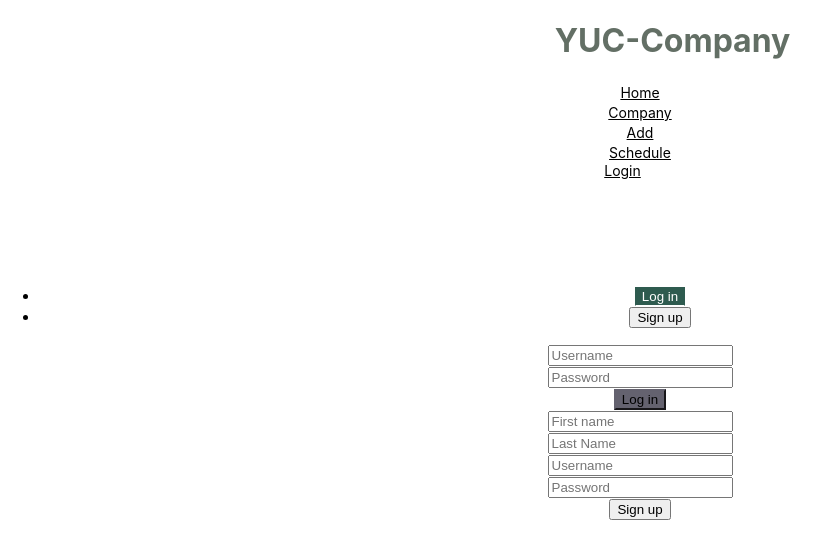
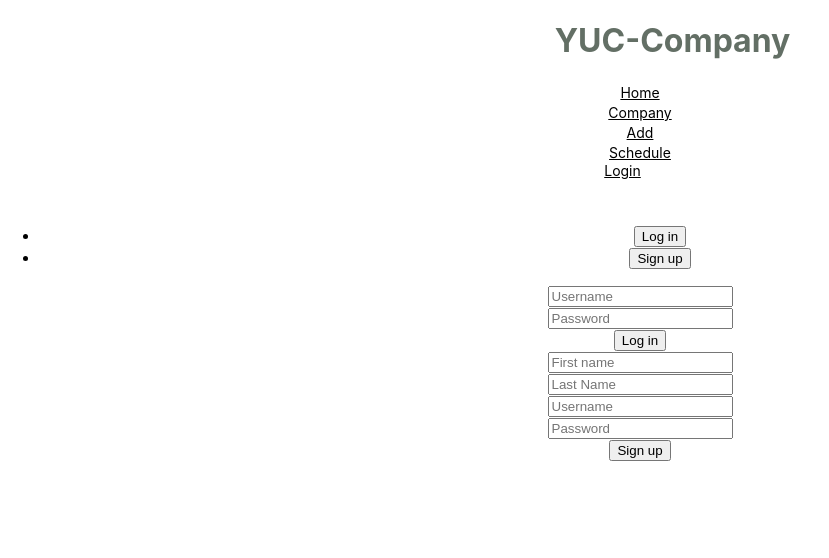
Before and after one commit to sokkhengg/EchoBond-Frond-End, a React (Create React App) app: page /login in a window 1280 px wide. Shown: the top 558 px of the page, without its empty margins (0-829 px from the left). Built offline with nearby package versions, Linux system fonts and the light colour scheme.

Commit message:
clearify form for user login

```diff
--- a/src/components/User/Forms.js
+++ b/src/components/User/Forms.js
@@ -1,9 +1,9 @@
 import React from "react";
+// components
 import Login from "./Login";
 import Signup from "./Signup";
-// import Splash from "./Splash"; // leave it out for now
+// import Splash from "./Splash"; // put a good welcome message when user is logged in
 import "./User.css";
-
 // Bootstrap
 import Tab from "react-bootstrap/Tab";
 import Tabs from "react-bootstrap/Tabs";
@@ -21,9 +21,10 @@ function Forms({ setCurrentUser, currentUser }) {
 
         <Col>
           <Container>
-          <Row className="g-0 align-middle" id="full-row">&nbsp;</Row>
-          <Row className="g-0 align-middle" id="full-row">&nbsp;</Row>
-          <Row className="g-0 align-middle" id="full-row">&nbsp;</Row>
+          {/* leave some margin out from the header */}
+          {/* <Row className="g-0 align-middle" id="full-row">&nbsp;</Row> */}
+          {/* <Row className="g-0 align-middle" id="full-row">&nbsp;</Row> */}
+          {/* <Row className="g-0 align-middle" id="full-row">&nbsp;</Row> */}
           <Row className="g-0 align-middle" id="full-row">&nbsp;</Row>
             <Row className="g-0">
               <Col></Col>
--- a/src/components/User/User.css
+++ b/src/components/User/User.css
@@ -1,40 +1,34 @@
-#half-page {
-  background: #2E5B4F;
+#header-nav-link {
+  background-color: #ffffff!important;
+  border: 0!important;
+  color: black!important;
+  font-size: 14px!important;
+  margin-top: 8px;
 }
 
-#full-row {
---bs-gutter-x: 0rem !important;
-margin-right: 0px !important;
-margin-left: 0px !important;
+#header-row {
+  --bs-gutter-x: 0rem !important;
+  margin-top: 10px;
+  margin-bottom: 10px;
+  /* margin-left: 60px; */
 }
 
-#blank-row {
-  margin-top: 20%;
+#header-user {
+  text-align: center;
+  padding-right: 35px;
+  font-size: 14px!important;
 }
 
-.nav-tabs {
-  border-color: #bfc2c1 !important;
+
+#header-wordmark {
+  padding-left: 65px;
+  color: #636f65;
 }
 
-.nav-link:hover .nav-item:hover{
-  border-bottom: none !important;
+.user-parent {
+  text-align: center;
 }
-
-.nav-link.active {
-  border-left: 1px solid #2E5B4F !important;
-  border-right: 1px solid #2E5B4F !important;
-  border-top: 1px solid #2E5B4F !important;
-  border-bottom: 1px solid #fff !important;
-  background-color: #2E5B4F !important;
-  color: #fff !important;
+.user-child {
+  display: inline-block;
+  padding: 2px;
 }
-
-#login-button {
-  background-color: #64626f;
-  border-color: #64626f;
-}
-
-.white-text {
-  color: #ffffff;
-  font-family: Arial, Helvetica, sans-serif;
-}
```
Also changed, not shown: src/components/Header/Header.js (+11 -3 lines).
